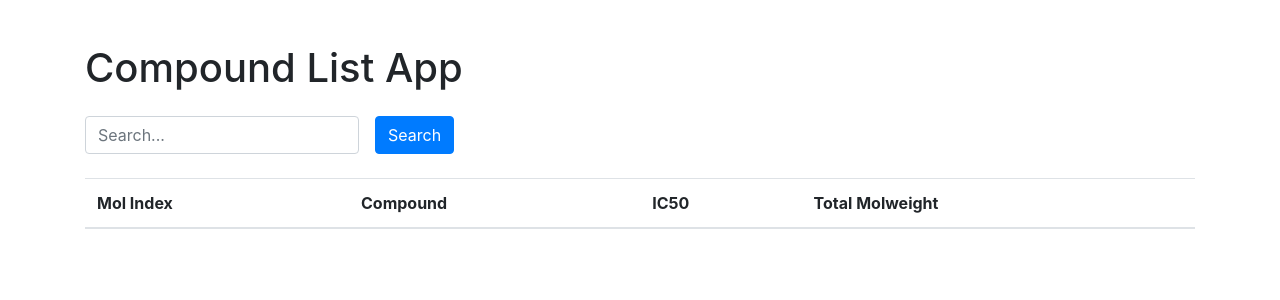
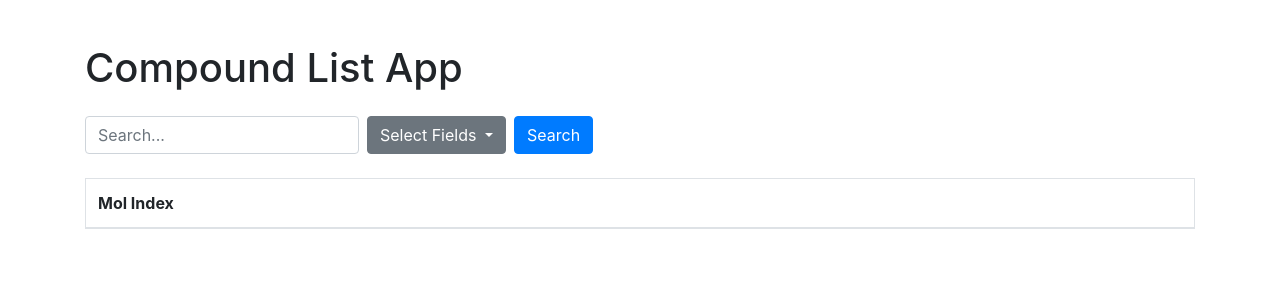
Before and after one commit to mohrezaeib/cyto_db, a Flask app: page / in a window 1280 px wide. Shown: the top 300 px of the page. Run offline with Flask 3, Linux system fonts and the light colour scheme; lists and menus that the app fills with data are empty; parts of the project's set-up code (start-up, migrations or seed data) failed here and were passed over; some libraries are stand-ins or nearby versions.

Commit message:
changes to style

```diff
--- a/app/app.py
+++ b/app/app.py
@@ -1,9 +1,8 @@
 from flask import Flask, render_template, request, abort, url_for
+import json
 import math
-import json
 
 app = Flask(__name__)
-
 
 # Load data from JSON file
 def load_data():
@@ -14,43 +13,42 @@ data = load_data()
 
 ITEMS_PER_PAGE = 10
 
-ITEMS_PER_PAGE = 10
+def get_all_fields(data):
+    """Return a sorted list of all unique field keys from the data."""
+    all_fields = set()
+    for item in data:
+        all_fields.update(item.get("fields", {}).keys())
+    return sorted(all_fields)
 
 @app.route("/")
 def list_items():
-    # Get search query and selected fields from the URL parameters.
     query = request.args.get("query", "").strip()
-    selected_fields = request.args.getlist("fields")  # may be empty
+    selected_fields = request.args.getlist("fields")
 
-    # Get current page (default 1)
     try:
         page = int(request.args.get("page", 1))
     except ValueError:
         page = 1
 
-    # Filtering: if a search query exists, filter based on the selected fields.
     filtered_data = data
     if query:
         filtered_data = []
         for item in data:
-            # If specific fields are selected, only search in those;
-            # otherwise search in all fields.
+            # If no fields are selected, search in all available fields
             fields_to_search = selected_fields or item["fields"].keys()
             for field in fields_to_search:
                 value = item["fields"].get(field, "")
                 if query.lower() in str(value).lower():
                     filtered_data.append(item)
-                    break  # if one field matches, no need to check others
+                    break
 
-    # Pagination logic.
     total_items = len(filtered_data)
     total_pages = math.ceil(total_items / ITEMS_PER_PAGE)
     start = (page - 1) * ITEMS_PER_PAGE
     end = start + ITEMS_PER_PAGE
     paginated_data = filtered_data[start:end]
 
-    # Use keys from the first item's fields as possible search options.
-    possible_fields = list(data[0]["fields"].keys()) if data else []
+    all_fields = get_all_fields(data)
 
     return render_template("list.html",
                            items=paginated_data,
@@ -58,16 +56,14 @@ def list_items():
                            total_pages=total_pages,
                            query=query,
                            selected_fields=selected_fields,
-                           possible_fields=possible_fields)
+                           all_fields=all_fields)
 
 @app.route("/item/<int:mol_idx>")
 def item_detail(mol_idx):
-    # Find the item by mol_idx.
     item = next((item for item in data if item["mol_idx"] == mol_idx), None)
     if not item:
         abort(404)
     return render_template("detail.html", item=item)
 
 if __name__ == "__main__":
-    # Expose the app on all network interfaces at port 5000.
     app.run(host="0.0.0.0", port=5000, debug=True)
--- /dev/null
+++ b/app/static/script.js
@@ -0,0 +1,31 @@
+document.addEventListener("DOMContentLoaded", function () {
+    const selectAll = document.getElementById("selectAllFields");
+    const fieldCheckboxes = document.querySelectorAll(".field-checkbox");
+    const dropdownMenu = document.querySelector(".dropdown-menu");
+
+    // Prevent dropdown from closing when clicking inside
+    dropdownMenu.addEventListener("click", function (event) {
+        event.stopPropagation();
+    });
+
+    // Handle "Select All" checkbox
+    selectAll.addEventListener("change", function () {
+        fieldCheckboxes.forEach(checkbox => {
+            checkbox.checked = selectAll.checked;
+        });
+    });
+
+    // Ensure "All Fields" updates dynamically
+    function updateAllFields() {
+        selectAll.checked = [...fieldCheckboxes].every(checkbox => checkbox.checked);
+    }
+
+    fieldCheckboxes.forEach(checkbox => {
+        checkbox.addEventListener("change", function () {
+            updateAllFields();
+        });
+    });
+
+    // Run on load to set initial state
+    updateAllFields();
+});
--- a/app/static/style.css
+++ b/app/static/style.css
@@ -1,7 +1,47 @@
 body {
     padding-top: 20px;
+    font-family: Arial, sans-serif;
 }
 
-.card {
-    margin-top: 10px;
+.table-responsive {
+    overflow-x: auto; /* Enables horizontal scrolling on small screens */
 }
+
+.table td, .table th {
+    white-space: nowrap; /* Prevents text wrapping */
+    overflow: hidden;
+    text-overflow: ellipsis;
+    max-width: 200px; /* Limit text width */
+}
+
+.table tbody tr {
+    cursor: pointer; /* Makes row look clickable */
+    transition: background 0.2s;
+}
+
+.table tbody tr:hover {
+    background-color: #f8f9fa;
+}
+
+.compound-link {
+    display: block;
+    text-decoration: none;
+    color: inherit;
+    width: 100%;
+    height: 100%;
+    padding: 10px;
+}
+
+.dropdown-menu {
+    max-height: 300px;
+    overflow-y: auto; /* Makes search field selection scrollable */
+}
+
+.fixed-width {
+    width: 250px; /* Fix dropdown width */
+}
+.dropdown-menu .form-check {
+    display: flex;
+    align-items: center;
+    justify-content: left !important;
+}
--- a/app/templates/base.html
+++ b/app/templates/base.html
@@ -3,8 +3,9 @@
 <head>
     <meta charset="UTF-8">
     <title>Compound List App</title>
+    <meta name="viewport" content="width=device-width, initial-scale=1, shrink-to-fit=no">
     <link rel="stylesheet" href="{{ url_for('static', filename='style.css') }}">
-    <!-- Optional: Bootstrap CSS for quick styling -->
+    <!-- Bootstrap CSS -->
     <link rel="stylesheet" href="https://stackpath.bootstrapcdn.com/bootstrap/4.5.2/css/bootstrap.min.css">
 </head>
 <body>
@@ -12,5 +13,10 @@
         <h1 class="mt-4 mb-4">Compound List App</h1>
         {% block content %}{% endblock %}
     </div>
+    <!-- Optional JS, jQuery, and Bootstrap JS -->
+    <script src="https://code.jquery.com/jquery-3.5.1.slim.min.js"></script>
+    <script src="https://cdn.jsdelivr.net/npm/bootstrap@4.5.2/dist/js/bootstrap.bundle.min.js"></script>
+    <script src="{{ url_for('static', filename='script.js') }}"></script>
+
 </body>
 </html>
--- a/app/templates/list.html
+++ b/app/templates/list.html
@@ -5,47 +5,60 @@
     <div class="form-group mr-2">
         <input type="text" name="query" class="form-control" placeholder="Search..." value="{{ query }}">
     </div>
-    <div class="form-group mr-2">
-        {% for field in possible_fields %}
-            <div class="form-check form-check-inline">
-                <input class="form-check-input" type="checkbox" name="fields" value="{{ field }}" id="field_{{ loop.index }}" {% if field in selected_fields %}checked{% endif %}>
+
+    <!-- Dropdown for selecting search fields -->
+    <div class="dropdown mr-2">
+        <button class="btn btn-secondary dropdown-toggle" type="button" id="searchFieldsDropdown" data-toggle="dropdown" aria-haspopup="true" aria-expanded="false">
+            Select Fields
+        </button>
+        <div class="dropdown-menu p-3 fixed-width" aria-labelledby="searchFieldsDropdown">
+            <div class="form-check">
+                <input class="form-check-input" type="checkbox" id="selectAllFields">
+                <label class="form-check-label font-weight-bold" for="selectAllFields">All Fields</label>
+            </div>
+            <hr>
+            {% for field in all_fields %}
+                <div class="form-check">
+                    <input class="form-check-input field-checkbox" type="checkbox" name="fields" value="{{ field }}" id="field_{{ loop.index }}" checked>
                     <label class="form-check-label" for="field_{{ loop.index }}">{{ field }}</label>
                 </div>
             {% endfor %}
         </div>
+    </div>
+
     <button type="submit" class="btn btn-primary">Search</button>
 </form>
 
 <!-- List Table -->
-<table class="table table-striped">
+<div class="table-responsive">
+    <table class="table table-striped table-bordered">
         <thead>
             <tr>
                 <th>Mol Index</th>
-            <th>Compound</th>
-            <th>IC50</th>
-            <th>Total Molweight</th>
+                {% for field in all_fields %}
+                    <th>{{ field }}</th>
+                {% endfor %}
             </tr>
         </thead>
         <tbody>
             {% for item in items %}
-            <tr>
-                <td><a href="{{ url_for('item_detail', mol_idx=item.mol_idx) }}">{{ item.mol_idx }}</a></td>
-                <td>{{ item.fields.Compound }}</td>
-                <td>{{ item.fields.IC50 }}</td>
-                <td>{{ item.fields['Total Molweight'] }}</td>
+                <tr onclick="window.location='{{ url_for('item_detail', mol_idx=item.mol_idx) }}'">
+                    <td><a href="{{ url_for('item_detail', mol_idx=item.mol_idx) }}" class="compound-link">{{ item.mol_idx }}</a></td>
+                    {% for field in all_fields %}
+                        <td title="{{ item.fields.get(field, '') }}">{{ item.fields.get(field, '')[:30] }}{% if item.fields.get(field, '')|length > 30 %}...{% endif %}</td>
+                    {% endfor %}
                 </tr>
             {% endfor %}
         </tbody>
     </table>
+</div>
 
 <!-- Pagination Controls -->
 <nav aria-label="Page navigation">
   <ul class="pagination">
     {% if page > 1 %}
       <li class="page-item">
-        <a class="page-link" href="{{ url_for('list_items', page=page-1, query=query, fields=selected_fields) }}" aria-label="Previous">
-          <span aria-hidden="true">&laquo; Prev</span>
-        </a>
+        <a class="page-link" href="{{ url_for('list_items', page=page-1, query=query, fields=selected_fields) }}">&laquo; Prev</a>
       </li>
     {% endif %}
     {% for p in range(1, total_pages + 1) %}
@@ -55,9 +68,7 @@
     {% endfor %}
     {% if page < total_pages %}
       <li class="page-item">
-        <a class="page-link" href="{{ url_for('list_items', page=page+1, query=query, fields=selected_fields) }}" aria-label="Next">
-          <span aria-hidden="true">Next &raquo;</span>
-        </a>
+        <a class="page-link" href="{{ url_for('list_items', page=page+1, query=query, fields=selected_fields) }}">Next &raquo;</a>
       </li>
     {% endif %}
   </ul>
```
Also changed, not shown: app/templates/detail.html (+7 -0 lines), 1 other file. Lines whose indentation alone changed are shown as unchanged.
